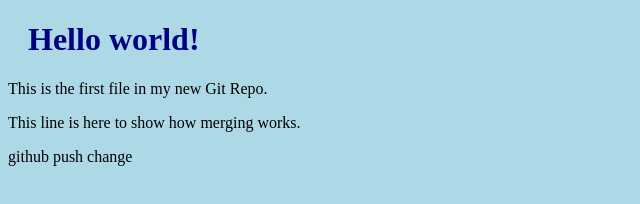
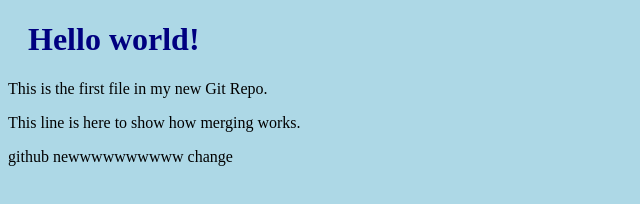
Before and after one commit to Kaylee-R-H/hello-world, a plain HTML site: page index.html in a window 1280 px wide. Shown: the whole page, without its empty margins (0-640 px from the left). Drawn offline with Linux system fonts and the light colour scheme.

Commit message:
Update index.html

```diff
--- a/index.html
+++ b/index.html
@@ -9,7 +9,7 @@
 <h1>Hello world!</h1>
 <p>This is the first file in my new Git Repo.</p>
 <p>This line is here to show how merging works.</p>
-<p> github push change <p>
+<p> github newwwwwwwwww change <p>
 
 </body>
 </html>
```
